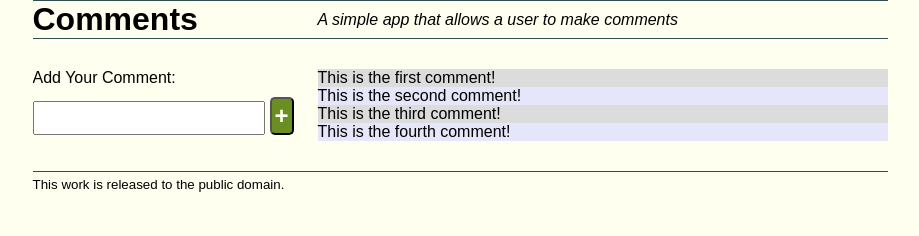
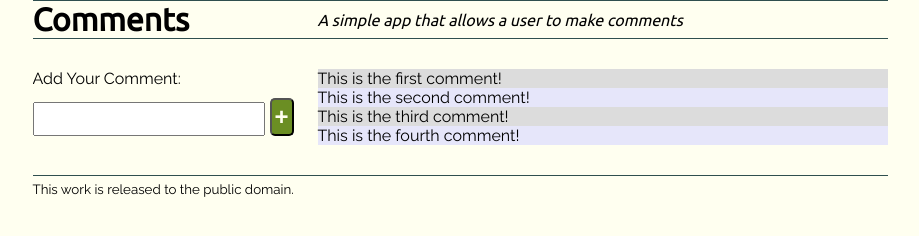
Before and after one commit to AtonDevPortfolio/LWAD, a plain HTML site: page index.html in a window 1280 px wide. Shown: the whole page, without its empty margins (180-1099 px from the left). Drawn offline with nearby package versions, Linux system fonts and the light colour scheme.

Commit message:
General refactoring.

```diff
--- a/app.js
+++ b/app.js
@@ -6,6 +6,8 @@ var main = function () {
 
 		if ($(".comment-input input").val() !== "") {
 			$new_comment = $("<p>").text($(".comment-input input").val());
+			// single line version, study later
+			//var $new_comment = $("<p>").text($(".comment-input input").val);
 			$(".comments").append($new_comment);
 			$(".comment-input input").val("");
 		}
@@ -30,6 +32,3 @@ var main = function () {
 };
 
 $(document).ready(main);
-
-// single line version, study later
-//var $new_comment = $("<p>").text($(".omment-input input").val);
--- a/index.html
+++ b/index.html
@@ -4,6 +4,8 @@
 		<title>A Simple App</title>
 		<meta charset="utf-8">
 		<link rel="stylesheet" type="text/css" href="style.css">
+		<link href='http://fonts.googleapis.com/css?family=Ubuntu' rel='stylesheet' type='text/css'>
+		<link href='http://fonts.googleapis.com/css?family=Raleway' rel='stylesheet' type='text/css'>
 
 	</header>
 
--- a/style.css
+++ b/style.css
@@ -8,12 +8,13 @@ body {
 	margin: auto;
 	background: ivory;
 	font-size: 100%;
-	font-family: sans-serif;
+	font-family: 'Raleway',sans-serif;
 }
 
 header {
 	overflow: auto;
 	border-bottom: 1px solid darkslategray;
+	font-family: 'Ubuntu', sans
 }
 
 h1 {
@@ -77,6 +78,7 @@ main {
 }
 
 .comments p:nth-child(odd) {
+	text-decoration: bold;
 	background: gainsboro;
 }
 
```
